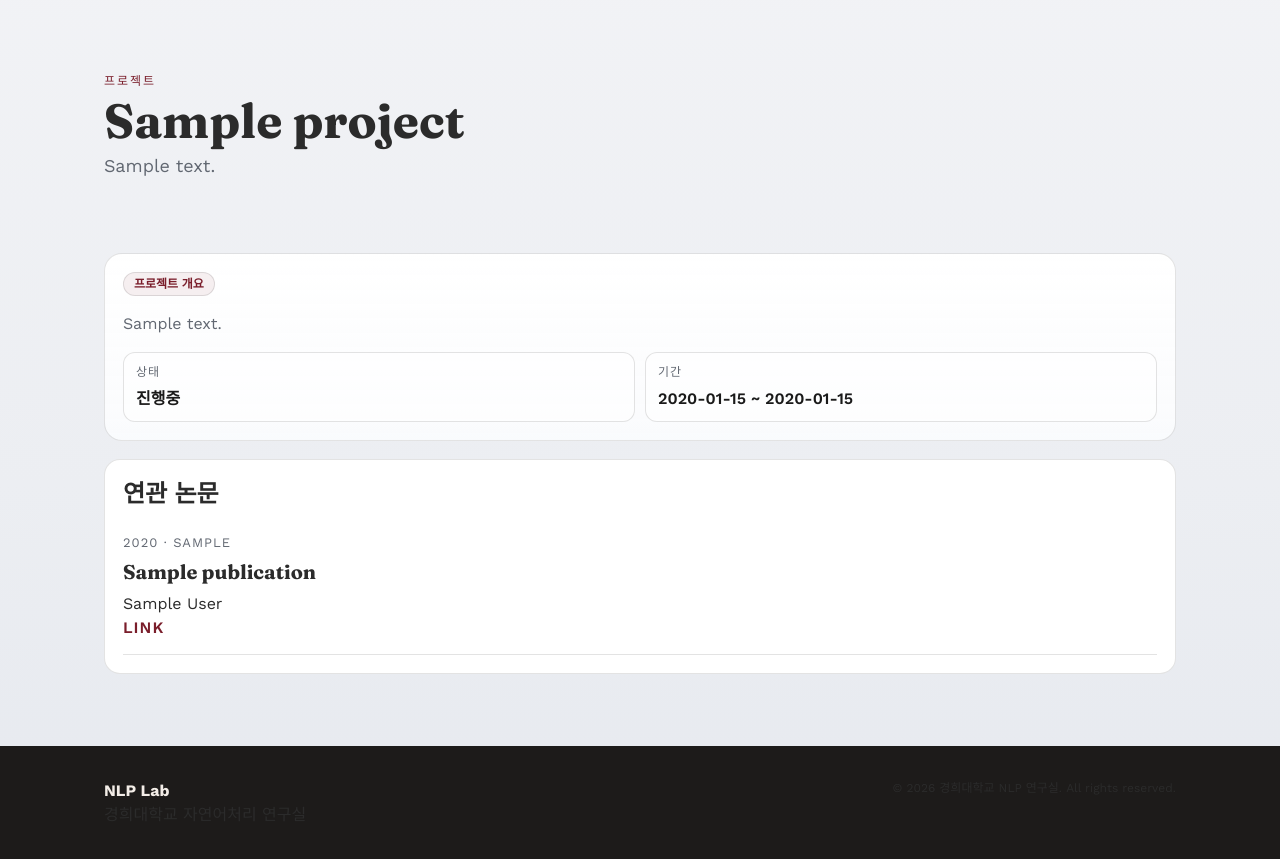
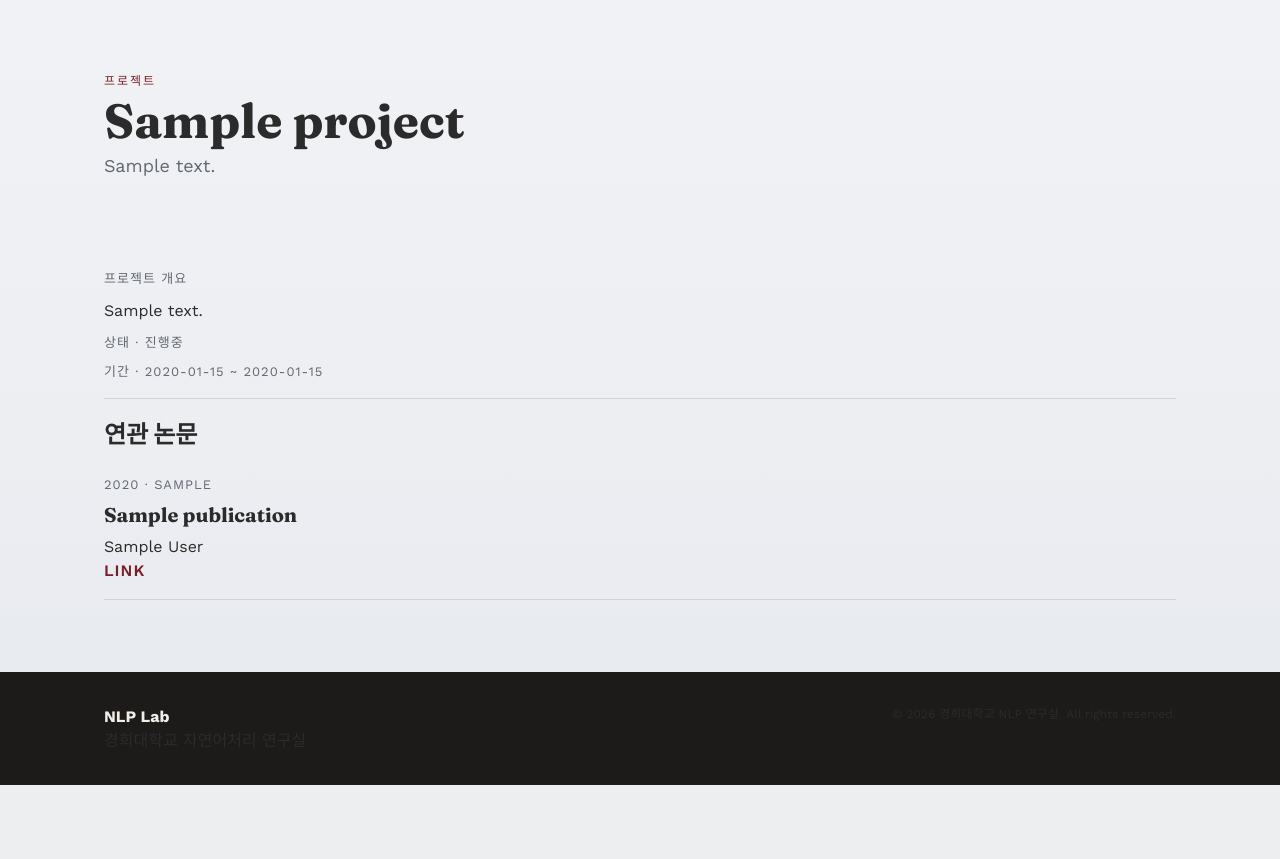
Before and after one commit to jisung-02/nlp-lab, a FastAPI app: a page that uses app/templates/public/project_detail.html in a window 1280 px wide. Shown: the part 77-936 px from the top of the page. After the commit the page ends 862 px from the top, so only its background shows below. Run offline with FastAPI, Linux system fonts and the light colour scheme; tables that the repository leaves empty hold one stand-in row (values such as "Sample post"); parts of the project's set-up code (start-up, migrations or seed data) failed here and were passed over.

Commit message:
feat(public): refactor project detail layout for improved structure and spacing

```diff
--- a/app/static/css/public.css
+++ b/app/static/css/public.css
@@ -772,7 +772,7 @@
 
 .public-page .project-detail-page {
   display: grid;
-  gap: 28px;
+  gap: 18px;
 }
 
 .public-page .project-overview {
@@ -785,7 +785,8 @@
 }
 
 .public-page .project-overview-card {
-  border-radius: 18px;
+  margin: 0;
+  border-radius: 16px;
   background: linear-gradient(180deg, #fff 0%, rgb(250 251 253 / 0.95) 100%);
 }
 
@@ -835,23 +836,31 @@
 }
 
 .public-page .project-publications-card {
-  border: 1px solid var(--line);
+  margin: 0;
   border-radius: 16px;
-  padding: 18px;
-  background: var(--surface);
+  background: linear-gradient(180deg, #fff 0%, rgb(250 251 253 / 0.95) 100%);
 }
 
-.public-page .project-publications-header h2 {
+.public-page .project-publications-card h2 {
   margin: 0 0 8px;
 }
 
 .public-page .project-publications-list {
-  gap: 12px;
+  gap: 0;
 }
 
 .public-page .project-publication-item {
   margin: 0;
   padding: 14px 0;
+}
+
+.public-page .project-publication-item:first-child {
+  padding-top: 6px;
+}
+
+.public-page .project-publication-item:last-child {
+  padding-bottom: 0;
+  border-bottom: 0;
 }
 
 .public-page .project-publication-item p {
@@ -860,6 +869,42 @@
 
 .public-page .project-publication-item h3 {
   margin-top: 6px;
+}
+
+.public-page .project-overview-flat {
+  display: grid;
+  gap: 10px;
+}
+
+.public-page .project-publications-section {
+  margin-top: 20px;
+}
+
+.public-page .project-section-title {
+  margin: 0 0 8px;
+  font-family: "Fraunces", serif;
+}
+
+.public-page .publications-list-card {
+  border-radius: 16px;
+  background: linear-gradient(180deg, #fff 0%, rgb(250 251 253 / 0.95) 100%);
+}
+
+.public-page .publications-list-card .list-stack {
+  gap: 0;
+}
+
+.public-page .publications-list-card .stack-item {
+  padding: 14px 0;
+}
+
+.public-page .publications-list-card .stack-item:first-child {
+  padding-top: 4px;
+}
+
+.public-page .publications-list-card .stack-item:last-child {
+  padding-bottom: 0;
+  border-bottom: 0;
 }
 
 .public-page .empty-state {
--- a/app/templates/public/project_detail.html
+++ b/app/templates/public/project_detail.html
@@ -10,39 +10,26 @@
   </div>
 </section>
 <section class="page-content">
-  <div class="container project-detail-page project-detail-shell">
-    <article class="list-card project-overview project-overview-card">
-      <p class="project-overview-label">{{ "Overview" if is_en else "프로젝트 개요" }}</p>
-      <p class="project-overview-description">{{ project.description }}</p>
-      <dl class="project-meta-grid">
-        <div class="project-meta-item">
-          <dt>{{ "Status" if is_en else "상태" }}</dt>
-          <dd>
-            {% if project.status.value == "ongoing" %}
-            {{ "Ongoing" if is_en else "진행중" }}
-            {% else %}
-            {{ "Completed" if is_en else "완료" }}
-            {% endif %}
-          </dd>
-        </div>
-        <div class="project-meta-item">
-          <dt>{{ "Period" if is_en else "기간" }}</dt>
-          <dd>
-            {{ project.start_date }}{% if project.end_date %} ~ {{ project.end_date }}{% else %} ~ {% if is_en
-            %}Present{% else %}현재{% endif %}{% endif %}
-          </dd>
-        </div>
-      </dl>
+  <div class="container">
+    <article class="stack-item project-overview-flat">
+      <p class="meta">{{ "Overview" if is_en else "프로젝트 개요" }}</p>
+      <p>{{ project.description }}</p>
+      <p class="meta">
+        {{ "Status" if is_en else "상태" }} · {% if project.status.value == "ongoing" %}{{ "Ongoing" if is_en
+        else "진행중" }}{% else %}{{ "Completed" if is_en else "완료" }}{% endif %}
+      </p>
+      <p class="meta">
+        {{ "Period" if is_en else "기간" }} · {{ project.start_date }}{% if project.end_date %} ~ {{
+        project.end_date }}{% else %} ~ {% if is_en %}Present{% else %}현재{% endif %}{% endif %}
+      </p>
     </article>
 
-    <section class="project-publications-card">
-      <div class="project-publications-header">
-        <h2>{{ "Related Publications" if is_en else "연관 논문" }}</h2>
-      </div>
+    <section class="project-publications-section">
+      <h2 class="project-section-title">{{ "Related Publications" if is_en else "연관 논문" }}</h2>
       {% if publications %}
-      <div class="list-stack project-publications-list">
+      <div class="list-stack">
         {% for publication in publications %}
-        <article class="stack-item project-publication-item">
+        <article class="stack-item">
           <p class="meta">{{ publication.year }} · {{ publication.venue }}</p>
           <h3>{{ publication.title }}</h3>
           <p>{{ publication.authors }}</p>
```
